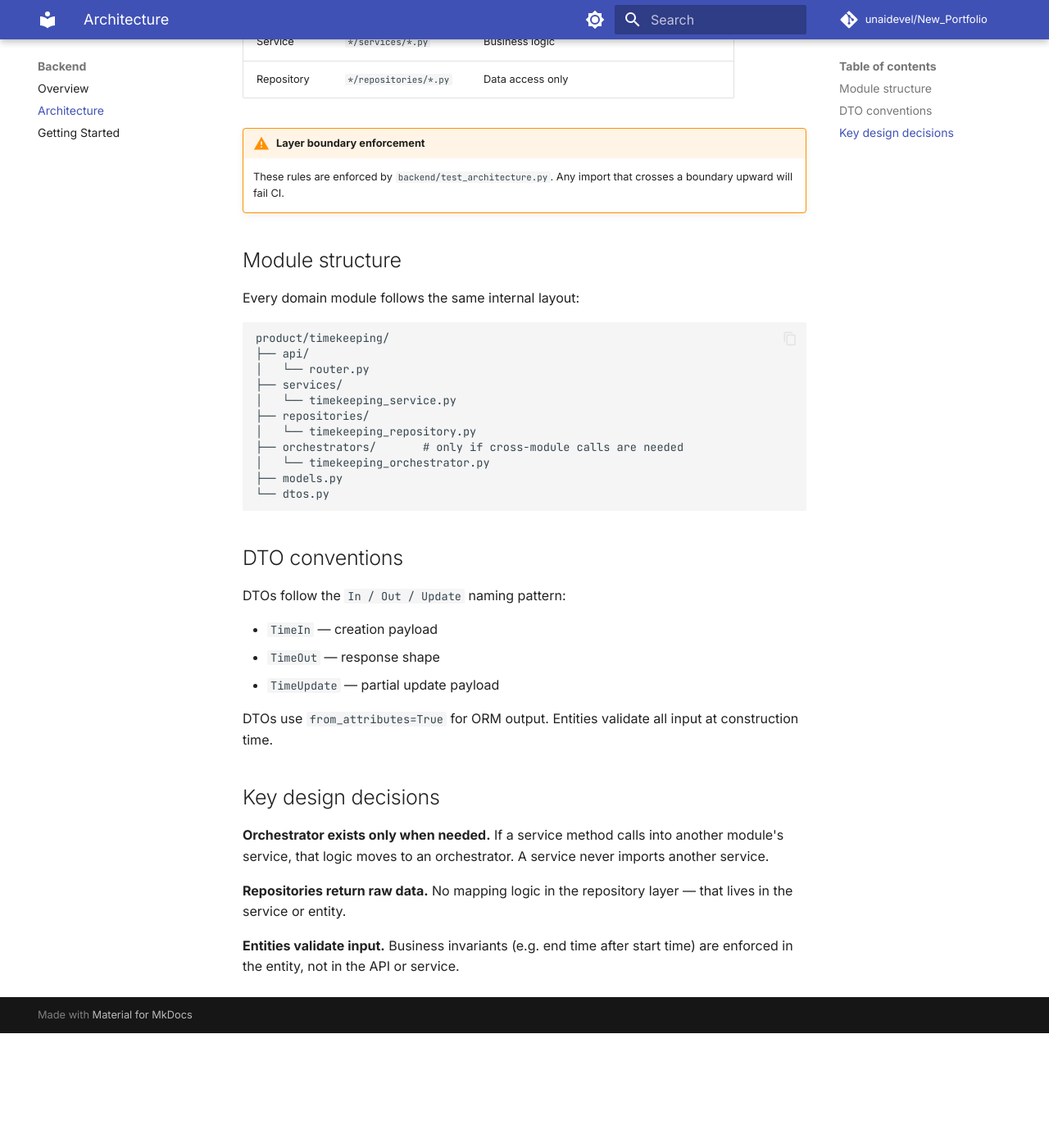
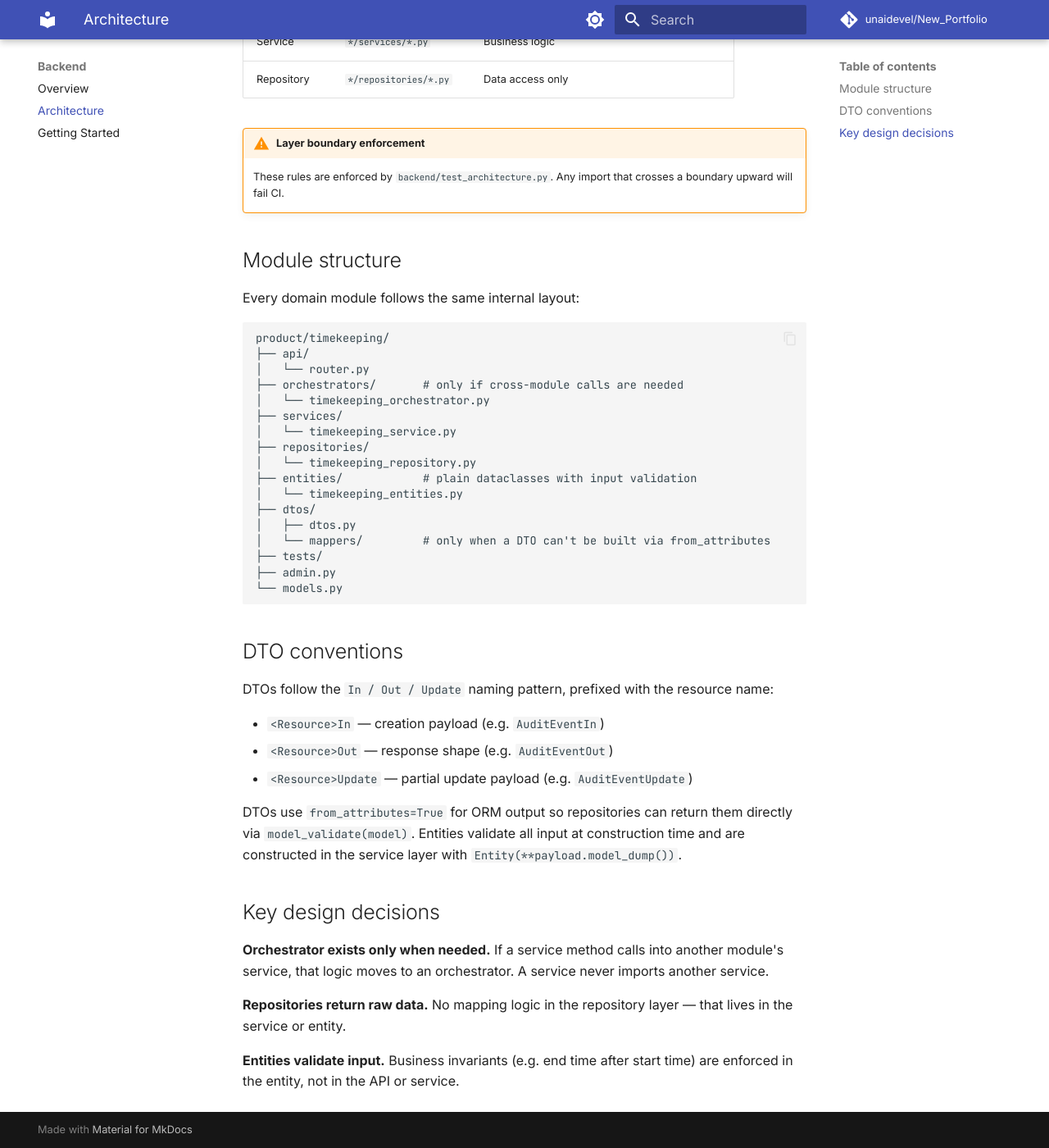
Before and after one commit to unaidevel/Timewise, an MkDocs documentation site: the page built from docs/backend/architecture.md, in a window 1280 px wide and 1400 px high, scrolled down 459 px. Shown: the whole window at 82% size. Built offline with MkDocs 1.6.1 and Material for MkDocs 9.7.7, drawn with Linux system fonts in a browser that asks for light colours; comment, search, counter and statistics services are not loaded; before the commit the page ends 1719 px from its top, so only the background shows below that.

Commit message:
docs(TMW-0011): project documentation updated with new audit module ready

````diff
--- a/docs/backend/architecture.md
+++ b/docs/backend/architecture.md
@@ -24,25 +24,31 @@ Every domain module follows the same internal layout:
 product/timekeeping/
 ├── api/
 │   └── router.py
+├── orchestrators/       # only if cross-module calls are needed
+│   └── timekeeping_orchestrator.py
 ├── services/
 │   └── timekeeping_service.py
 ├── repositories/
 │   └── timekeeping_repository.py
-├── orchestrators/       # only if cross-module calls are needed
-│   └── timekeeping_orchestrator.py
-├── models.py
-└── dtos.py
+├── entities/            # plain dataclasses with input validation
+│   └── timekeeping_entities.py
+├── dtos/
+│   ├── dtos.py
+│   └── mappers/         # only when a DTO can't be built via from_attributes
+├── tests/
+├── admin.py
+└── models.py
 ```
 
 ## DTO conventions
 
-DTOs follow the `In / Out / Update` naming pattern:
+DTOs follow the `In / Out / Update` naming pattern, prefixed with the resource name:
 
-- `TimeIn` — creation payload
-- `TimeOut` — response shape
-- `TimeUpdate` — partial update payload
+- `<Resource>In` — creation payload (e.g. `AuditEventIn`)
+- `<Resource>Out` — response shape (e.g. `AuditEventOut`)
+- `<Resource>Update` — partial update payload (e.g. `AuditEventUpdate`)
 
-DTOs use `from_attributes=True` for ORM output. Entities validate all input at construction time.
+DTOs use `from_attributes=True` for ORM output so repositories can return them directly via `model_validate(model)`. Entities validate all input at construction time and are constructed in the service layer with `Entity(**payload.model_dump())`.
 
 ## Key design decisions
 
--- a/mkdocs.yml
+++ b/mkdocs.yml
@@ -48,6 +48,7 @@ nav:
       - Timekeeping: modules/timekeeping.md
       - Costing: modules/costing.md
       - Approvals: modules/approvals.md
+      - Audit: modules/audit.md
 
 markdown_extensions:
   - pymdownx.highlight:
````
Also changed, not shown: README.md (+1 -1 lines), docs/frontend/index.md (+17 -2 lines), docs/index.md (+1 -1 lines), docs/modules/audit.md (added, +18 -0 lines).
